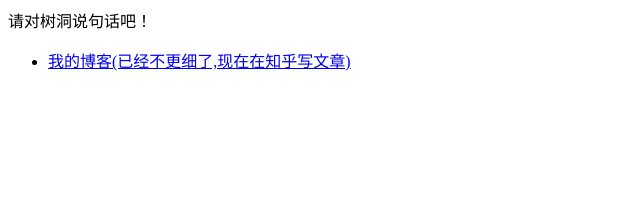
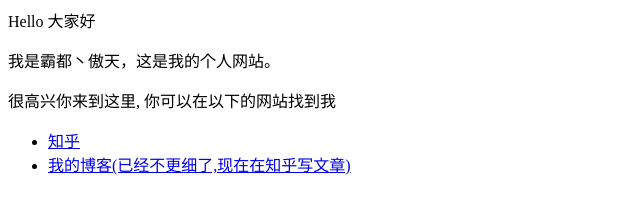
Before and after one commit to VaqueWei/HomePage.github.io, a plain HTML site: page index.html in a window 1280 px wide. Shown: the whole page, without its empty margins (0-640 px from the left). Drawn offline with Linux system fonts and the light colour scheme.

Commit message:
Update index.html

```diff
--- a/index.html
+++ b/index.html
@@ -1,6 +1,8 @@
-<p>请对树洞说句话吧！</p>
+<p>Hello 大家好</p>
+<p>我是霸都丶傲天，这是我的个人网站。 </p>
+<p>很高兴你来到这里, 你可以在以下的网站找到我</p>
 
 <ul>
-
+  <li> <a href="https://www.zhihu.com/people/AJLoveChina">知乎</a> </li>
   <li> <a href="http://hejie.nigeerhuo.com">我的博客(已经不更细了,现在在知乎写文章)</a> </li>
 </ul>
```
